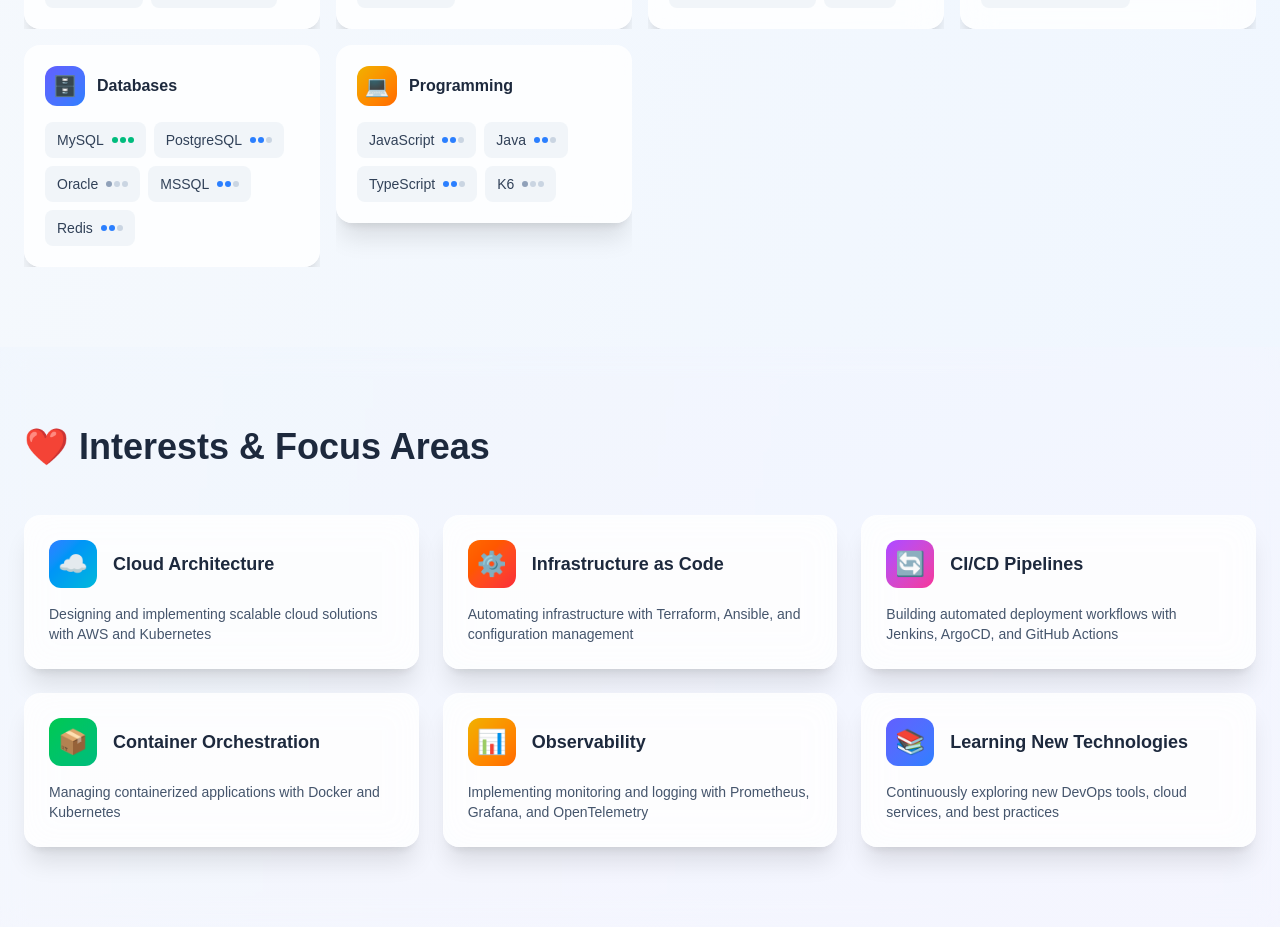
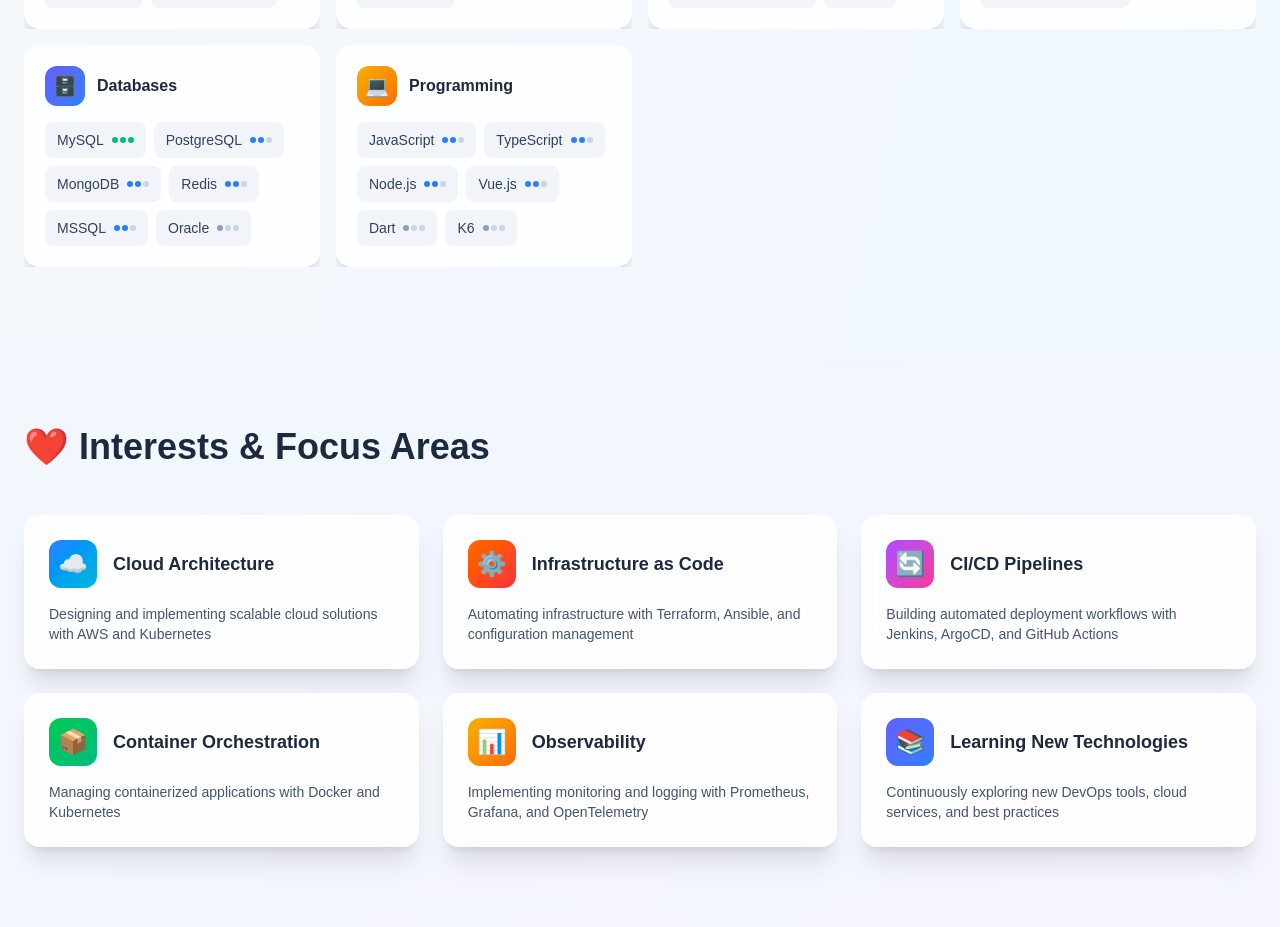
Before and after one commit to mohammadrony/portfolio, a Next.js app: page / in a window 1280 px wide. Shown: the part 4103-5030 px from the top of the page. Built offline with nearby package versions, Linux system fonts and the light colour scheme.

Commit message:
Updated claude.md file.

```diff
--- a/app/components/Skills.tsx
+++ b/app/components/Skills.tsx
@@ -68,9 +68,10 @@ const skillCategories: SkillCategory[] = [
     skills: [
       { name: "MySQL", level: "advanced", category: "Databases" },
       { name: "PostgreSQL", level: "intermediate", category: "Databases" },
+      { name: "MongoDB", level: "intermediate", category: "Databases" },
+      { name: "Redis", level: "intermediate", category: "Databases" },
+      { name: "MSSQL", level: "intermediate", category: "Databases" },
       { name: "Oracle", level: "beginner", category: "Databases" },
-      { name: "MSSQL", level: "intermediate", category: "Databases" },
-      { name: "Redis", level: "intermediate", category: "Databases" },
     ]
   },
   {
@@ -79,8 +80,10 @@ const skillCategories: SkillCategory[] = [
     color: "from-yellow-500 to-orange-500",
     skills: [
       { name: "JavaScript", level: "intermediate", category: "Programming" },
-      { name: "Java", level: "intermediate", category: "Programming" },
       { name: "TypeScript", level: "intermediate", category: "Programming" },
+      { name: "Node.js", level: "intermediate", category: "Programming" },
+      { name: "Vue.js", level: "intermediate", category: "Programming" },
+      { name: "Dart", level: "beginner", category: "Programming" },
       { name: "K6", level: "beginner", category: "Programming" }
     ]
   }
```
Also changed, not shown: 2 other files (tests, documents, lock files or other folders).
